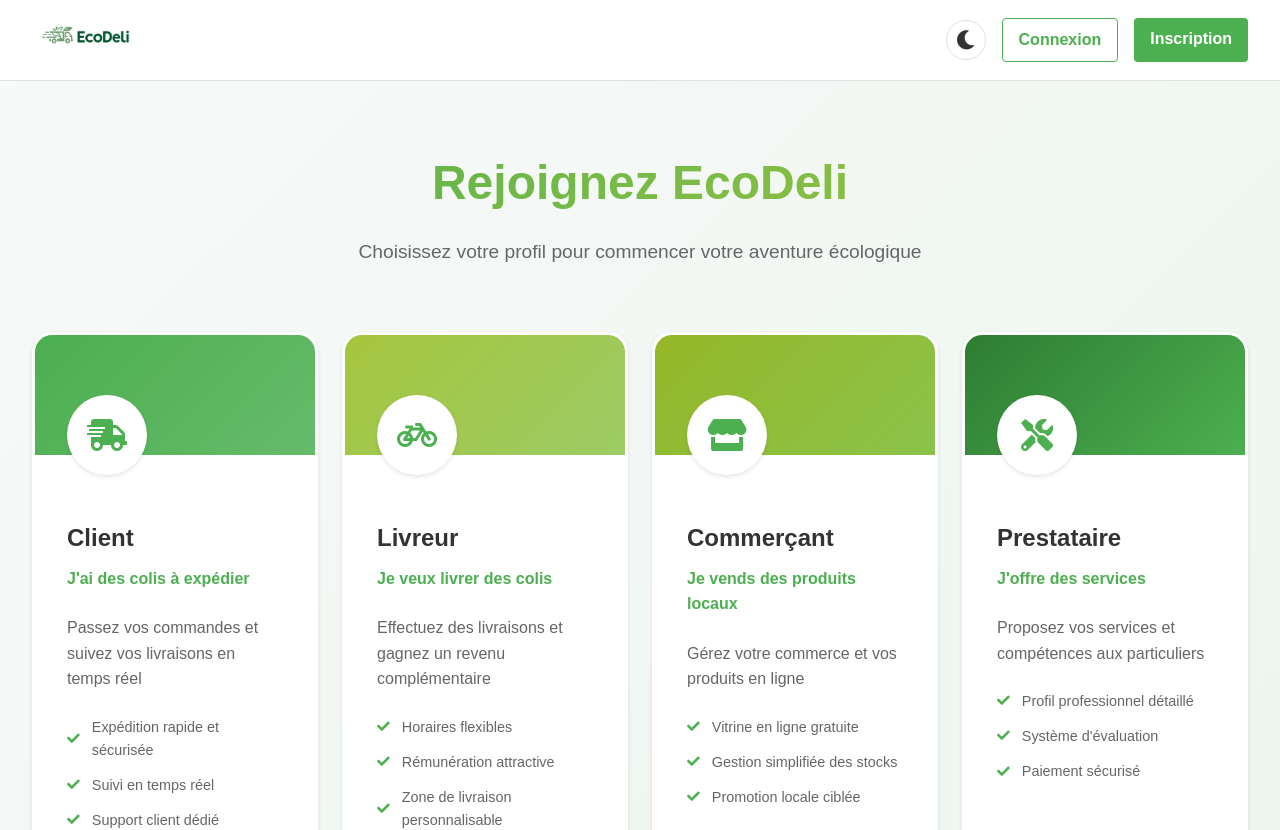
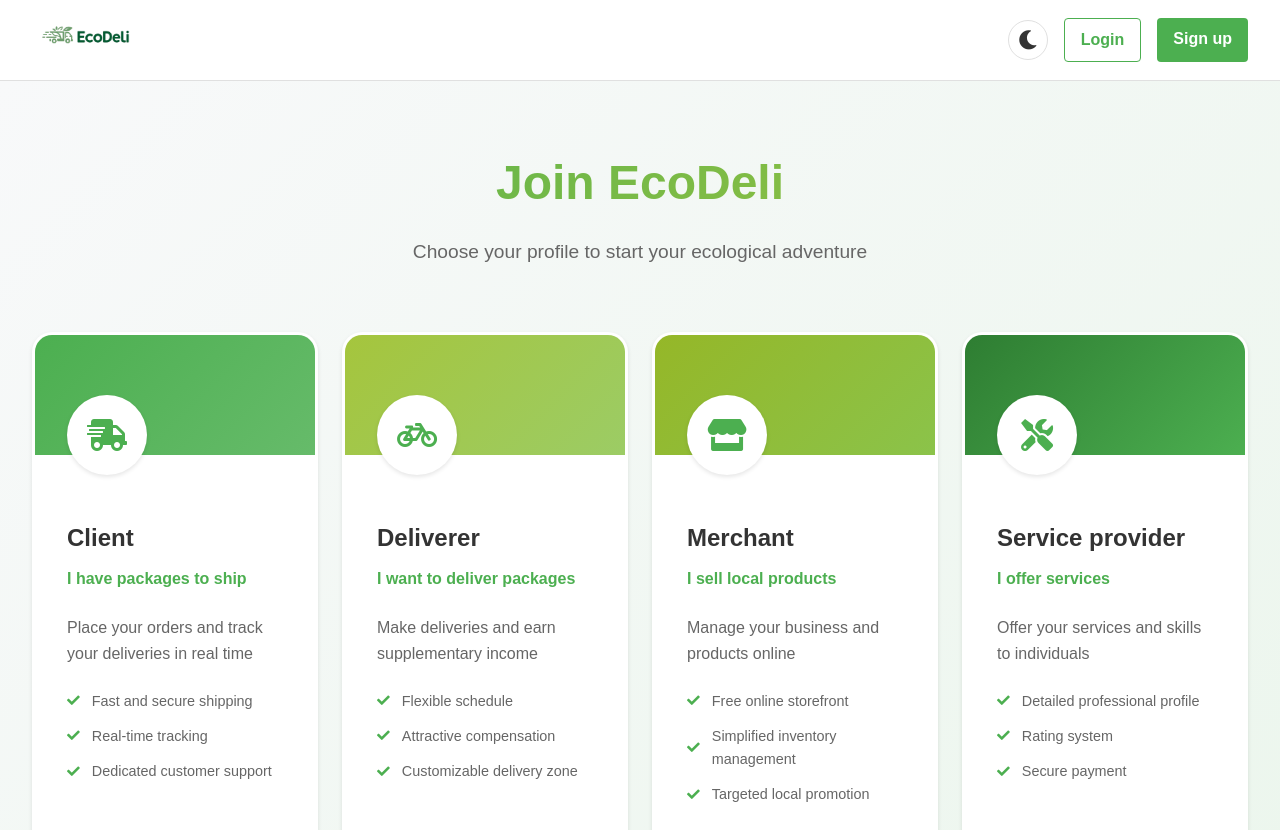
Before and after one commit to jade6taf/EcoDeli-2a5-Zazic-Lisika-Tafili, a Vue app in the folder ecodeli-frontend/: page /register in a window 1280 px wide. Shown: the top 830 px of the page. Built offline with nearby package versions, Linux system fonts and the light colour scheme.

Commit message:
[ADD] new translate pages

```diff
--- a/ecodeli-frontend/src/i18n/en.json
+++ b/ecodeli-frontend/src/i18n/en.json
@@ -69,5 +69,94 @@
         "profilPublic": "Public profile",
         "livraisons": "My deliveries",
         "logout": "Logout"
+    },
+    "registerview": {
+        "join-ecodeli": "Join EcoDeli",
+        "choose-profile": "Choose your profile to start your ecological adventure",
+        "continue": "Continue",
+        "your-information": "Your information",
+        "personal-info": "Personal information",
+        "company-info": "Company information",
+        "first-name": "First name",
+        "first-name-placeholder": "Your first name",
+        "last-name": "Last name",
+        "last-name-placeholder": "Your last name",
+        "email": "Email",
+        "email-placeholder": "your@email.com",
+        "password": "Password",
+        "password-placeholder": "Create a secure password",
+        "company-name": "Company name",
+        "company-name-placeholder": "Your company name",
+        "siret-number": "SIRET number",
+        "siret-placeholder": "14 digits",
+        "siret-title": "The SIRET number must contain exactly 14 digits",
+        "back": "Back",
+        "register": "Sign up",
+        "registering": "Signing up...",
+        "already-account": "Already have an account?",
+        "login-link": "Sign in",
+        "error-default": "Registration error",
+        "error-generic": "An error occurred during registration",
+        "profiles": {
+            "client": {
+                "title": "Client",
+                "subtitle": "I have packages to ship",
+                "description": "Place your orders and track your deliveries in real time",
+                "highlight-1": "Fast and secure shipping",
+                "highlight-2": "Real-time tracking",
+                "highlight-3": "Dedicated customer support"
+            },
+            "livreur": {
+                "title": "Deliverer",
+                "subtitle": "I want to deliver packages",
+                "description": "Make deliveries and earn supplementary income",
+                "highlight-1": "Flexible schedule",
+                "highlight-2": "Attractive compensation",
+                "highlight-3": "Customizable delivery zone"
+            },
+            "commercant": {
+                "title": "Merchant",
+                "subtitle": "I sell local products",
+                "description": "Manage your business and products online",
+                "highlight-1": "Free online storefront",
+                "highlight-2": "Simplified inventory management",
+                "highlight-3": "Targeted local promotion"
+            },
+            "prestataire": {
+                "title": "Service provider",
+                "subtitle": "I offer services",
+                "description": "Offer your services and skills to individuals",
+                "highlight-1": "Detailed professional profile",
+                "highlight-2": "Rating system",
+                "highlight-3": "Secure payment"
+            },
+            "admin": {
+                "title": "Administrator",
+                "subtitle": "Platform management",
+                "description": "Complete access to administration tools",
+                "highlight-1": "User management",
+                "highlight-2": "Content moderation",
+                "highlight-3": "Advanced statistics"
+            }
+        }
+    },
+    "loginview": {
+        "welcome-to-ecodeli": "Welcome to EcoDeli",
+        "login-to-access": "Log in to access your personal space",
+        "email-address": "Email address",
+        "email-placeholder": "your@email.com",
+        "password": "Password",
+        "password-placeholder": "Your password",
+        "login": "Sign in",
+        "logging-in": "Signing in...",
+        "forgot-password": "Forgot password?",
+        "no-account": "Don't have an account yet?",
+        "create-account": "Create an account",
+        "eco-platform": "Eco-responsible platform",
+        "email-required": "Email is required",
+        "password-required": "Password is required",
+        "invalid-credentials": "Invalid credentials. Please try again.",
+        "connection-error": "Connection error. Please try again.",
+        "forgot-password-coming-soon": "Password recovery feature coming soon!"
     }
 }
--- a/ecodeli-frontend/src/i18n/fr.json
+++ b/ecodeli-frontend/src/i18n/fr.json
@@ -69,5 +69,94 @@
         "profilPublic": "Profil public",
         "livraisons": "Mes livraisons",
         "logout": "Déconnexion"
+    },
+    "registerview": {
+        "join-ecodeli": "Rejoignez EcoDeli",
+        "choose-profile": "Choisissez votre profil pour commencer votre aventure écologique",
+        "continue": "Continuer",
+        "your-information": "Vos informations",
+        "personal-info": "Informations personnelles",
+        "company-info": "Informations de l'entreprise",
+        "first-name": "Prénom",
+        "first-name-placeholder": "Votre prénom",
+        "last-name": "Nom",
+        "last-name-placeholder": "Votre nom",
+        "email": "Email",
+        "email-placeholder": "votre@email.com",
+        "password": "Mot de passe",
+        "password-placeholder": "Créez un mot de passe sécurisé",
+        "company-name": "Nom de l'entreprise",
+        "company-name-placeholder": "Nom de votre entreprise",
+        "siret-number": "Numéro SIRET",
+        "siret-placeholder": "14 chiffres",
+        "siret-title": "Le numéro SIRET doit contenir exactement 14 chiffres",
+        "back": "Retour",
+        "register": "S'inscrire",
+        "registering": "Inscription en cours...",
+        "already-account": "Déjà un compte ?",
+        "login-link": "Se connecter",
+        "error-default": "Erreur lors de l'inscription",
+        "error-generic": "Une erreur est survenue lors de l'inscription",
+        "profiles": {
+            "client": {
+                "title": "Client",
+                "subtitle": "J'ai des colis à expédier",
+                "description": "Passez vos commandes et suivez vos livraisons en temps réel",
+                "highlight-1": "Expédition rapide et sécurisée",
+                "highlight-2": "Suivi en temps réel",
+                "highlight-3": "Support client dédié"
+            },
+            "livreur": {
+                "title": "Livreur",
+                "subtitle": "Je veux livrer des colis",
+                "description": "Effectuez des livraisons et gagnez un revenu complémentaire",
+                "highlight-1": "Horaires flexibles",
+                "highlight-2": "Rémunération attractive",
+                "highlight-3": "Zone de livraison personnalisable"
+            },
+            "commercant": {
+                "title": "Commerçant",
+                "subtitle": "Je vends des produits locaux",
+                "description": "Gérez votre commerce et vos produits en ligne",
+                "highlight-1": "Vitrine en ligne gratuite",
+                "highlight-2": "Gestion simplifiée des stocks",
+                "highlight-3": "Promotion locale ciblée"
+            },
+            "prestataire": {
+                "title": "Prestataire",
+                "subtitle": "J'offre des services",
+                "description": "Proposez vos services et compétences aux particuliers",
+                "highlight-1": "Profil professionnel détaillé",
+                "highlight-2": "Système d'évaluation",
+                "highlight-3": "Paiement sécurisé"
+            },
+            "admin": {
+                "title": "Administrateur",
+                "subtitle": "Gestion de la plateforme",
+                "description": "Accès complet aux outils d'administration",
+                "highlight-1": "Gestion des utilisateurs",
+                "highlight-2": "Modération du contenu",
+                "highlight-3": "Statistiques avancées"
+            }
+        }
+    },
+    "loginview": {
+        "welcome-to-ecodeli": "Bienvenue sur EcoDeli",
+        "login-to-access": "Connectez-vous pour accéder à votre espace personnel",
+        "email-address": "Adresse email",
+        "email-placeholder": "votre@email.com",
+        "password": "Mot de passe",
+        "password-placeholder": "Votre mot de passe",
+        "login": "Se connecter",
+        "logging-in": "Connexion en cours...",
+        "forgot-password": "Mot de passe oublié ?",
+        "no-account": "Pas encore de compte ?",
+        "create-account": "Créer un compte",
+        "eco-platform": "Plateforme éco-responsable",
+        "email-required": "L'email est requis",
+        "password-required": "Le mot de passe est requis",
+        "invalid-credentials": "Identifiants incorrects. Veuillez réessayer.",
+        "connection-error": "Erreur lors de la connexion. Veuillez réessayer.",
+        "forgot-password-coming-soon": "Fonctionnalité de récupération de mot de passe à venir !"
     }
 }
--- a/ecodeli-frontend/src/i18n/index.js
+++ b/ecodeli-frontend/src/i18n/index.js
@@ -4,7 +4,7 @@ import en from './en.json'
 
 const i18n = createI18n({
     legacy: false,
-    locale: 'fr',
+    locale: 'en',
     fallbackLocale: 'fr',
     messages: {
         fr,
--- a/ecodeli-frontend/src/views/RegisterView.vue
+++ b/ecodeli-frontend/src/views/RegisterView.vue
@@ -1,4 +1,5 @@
 <script>
+import { useI18n } from 'vue-i18n'
 import { authStore } from '@/store/auth'
 import PasswordInput from '@/components/PasswordInput.vue'
 
@@ -6,6 +7,10 @@ export default {
   name: 'RegisterView',
   components: {
     PasswordInput
+  },
+  setup() {
+    const { t } = useI18n()
+    return { t }
   },
   data() {
     return {
@@ -34,72 +39,74 @@ export default {
         strength: 0,
         errors: [],
         suggestions: []
-      },
-      profileData: {
+      }
+    }
+  },
+  computed: {
+    profileData() {
+      return {
         'CLIENT': {
-          title: 'Client',
-          subtitle: 'J\'ai des colis à expédier',
-          description: 'Passez vos commandes et suivez vos livraisons en temps réel',
+          title: this.t('registerview.profiles.client.title'),
+          subtitle: this.t('registerview.profiles.client.subtitle'),
+          description: this.t('registerview.profiles.client.description'),
           icon: 'fa-shipping-fast',
           highlights: [
-            'Expédition rapide et sécurisée',
-            'Suivi en temps réel',
-            'Support client dédié'
+            this.t('registerview.profiles.client.highlight-1'),
+            this.t('registerview.profiles.client.highlight-2'),
+            this.t('registerview.profiles.client.highlight-3')
           ],
           gradient: 'linear-gradient(135deg, #4CAF50 0%, #66BB6A 100%)'
         },
         'LIVREUR': {
-          title: 'Livreur',
-          subtitle: 'Je veux livrer des colis',
-          description: 'Effectuez des livraisons et gagnez un revenu complémentaire',
+          title: this.t('registerview.profiles.livreur.title'),
+          subtitle: this.t('registerview.profiles.livreur.subtitle'),
+          description: this.t('registerview.profiles.livreur.description'),
           icon: 'fa-bicycle',
           highlights: [
-            'Horaires flexibles',
-            'Rémunération attractive',
-            'Zone de livraison personnalisable'
+            this.t('registerview.profiles.livreur.highlight-1'),
+            this.t('registerview.profiles.livreur.highlight-2'),
+            this.t('registerview.profiles.livreur.highlight-3')
           ],
           gradient: 'linear-gradient(135deg, #A5C53D 0%, #9CCC65 100%)'
         },
         'COMMERCANT': {
-          title: 'Commerçant',
-          subtitle: 'Je vends des produits locaux',
-          description: 'Gérez votre commerce et vos produits en ligne',
+          title: this.t('registerview.profiles.commercant.title'),
+          subtitle: this.t('registerview.profiles.commercant.subtitle'),
+          description: this.t('registerview.profiles.commercant.description'),
           icon: 'fa-store',
           highlights: [
-            'Vitrine en ligne gratuite',
-            'Gestion simplifiée des stocks',
-            'Promotion locale ciblée'
+            this.t('registerview.profiles.commercant.highlight-1'),
+            this.t('registerview.profiles.commercant.highlight-2'),
+            this.t('registerview.profiles.commercant.highlight-3')
           ],
           gradient: 'linear-gradient(135deg, #95B728 0%, #8BC34A 100%)'
         },
         'PRESTATAIRE': {
-          title: 'Prestataire',
-          subtitle: 'J\'offre des services',
-          description: 'Proposez vos services et compétences aux particuliers',
+          title: this.t('registerview.profiles.prestataire.title'),
+          subtitle: this.t('registerview.profiles.prestataire.subtitle'),
+          description: this.t('registerview.profiles.prestataire.description'),
           icon: 'fa-tools',
           highlights: [
-            'Profil professionnel détaillé',
-            'Système d\'évaluation',
-            'Paiement sécurisé'
+            this.t('registerview.profiles.prestataire.highlight-1'),
+            this.t('registerview.profiles.prestataire.highlight-2'),
+            this.t('registerview.profiles.prestataire.highlight-3')
           ],
           gradient: 'linear-gradient(135deg, #2e7d32 0%, #4CAF50 100%)'
         },
         'ADMIN': {
-          title: 'Administrateur',
-          subtitle: 'Gestion de la plateforme',
-          description: 'Accès complet aux outils d\'administration',
+          title: this.t('registerview.profiles.admin.title'),
+          subtitle: this.t('registerview.profiles.admin.subtitle'),
+          description: this.t('registerview.profiles.admin.description'),
           icon: 'fa-user-shield',
           highlights: [
-            'Gestion des utilisateurs',
-            'Modération du contenu',
-            'Statistiques avancées'
+            this.t('registerview.profiles.admin.highlight-1'),
+            this.t('registerview.profiles.admin.highlight-2'),
+            this.t('registerview.profiles.admin.highlight-3')
           ],
           gradient: 'linear-gradient(135deg, #1976d2 0%, #2196F3 100%)'
         }
-      }
-    }
-  },
-  computed: {
+      };
+    },
     stepValid() {
       if (this.step === 1) {
         return !!this.selectedProfile;
@@ -154,7 +161,7 @@ export default {
 
         if (!response.ok) {
           const errorData = await response.json().catch(() => null);
-          throw new Error(errorData?.message || 'Erreur lors de l\'inscription');
+          throw new Error(errorData?.message || this.t('registerview.error-default'));
         }
 
         const data = await response.json();
@@ -171,7 +178,7 @@ export default {
         const redirectPath = userTypeToPath[this.user.type] || '/';
         this.$router.push(redirectPath);
       } catch (err) {
-        this.error = err.message || 'Une erreur est survenue lors de l\'inscription';
+        this.error = err.message || this.t('registerview.error-generic');
       } finally {
         this.loading = false;
       }
@@ -189,8 +196,8 @@ export default {
     <!-- Étape 1: Sélection du profil avec cartes immersives -->
     <div v-if="step === 1" class="profile-selection-container">
       <div class="selection-header">
-        <h1 class="main-title">Rejoignez EcoDeli</h1>
-        <p class="main-subtitle">Choisissez votre profil pour commencer votre aventure écologique</p>
+        <h1 class="main-title">{{ t('registerview.join-ecodeli') }}</h1>
+        <p class="main-subtitle">{{ t('registerview.choose-profile') }}</p>
       </div>
 
       <div v-if="error" class="error-message">
@@ -240,7 +247,7 @@ export default {
           @click="nextStep"
           :disabled="!stepValid"
         >
-          <span>Continuer</span>
+          <span>{{ t('registerview.continue') }}</span>
           <i class="fas fa-arrow-right"></i>
         </button>
       </div>
@@ -258,7 +265,7 @@ export default {
             <p>{{ profileData[selectedProfile].subtitle }}</p>
           </div>
         </div>
-        <h2>Vos informations</h2>
+        <h2>{{ t('registerview.your-information') }}</h2>
       </div>
 
       <div v-if="error" class="error-message">
@@ -270,48 +277,48 @@ export default {
         <div class="form-section">
           <h4>
             <i class="fas fa-user"></i>
-            Informations personnelles
+            {{ t('registerview.personal-info') }}
           </h4>
           <div class="form-row">
             <div class="form-group">
-              <label for="nom">Nom</label>
+              <label for="nom">{{ t('registerview.last-name') }}</label>
               <input
                 type="text"
                 id="nom"
                 v-model="user.nom"
                 required
-                placeholder="Votre nom"
+                :placeholder="t('registerview.last-name-placeholder')"
               >
             </div>
             <div class="form-group">
-              <label for="prenom">Prénom</label>
+              <label for="prenom">{{ t('registerview.first-name') }}</label>
               <input
                 type="text"
                 id="prenom"
                 v-model="user.prenom"
                 required
-                placeholder="Votre prénom"
+                :placeholder="t('registerview.first-name-placeholder')"
               >
             </div>
           </div>
 
           <div class="form-row">
             <div class="form-group">
-              <label for="email">Email</label>
+              <label for="email">{{ t('registerview.email') }}</label>
               <input
                 type="email"
                 id="email"
                 v-model="user.email"
                 required
-                placeholder="votre@email.com"
+                :placeholder="t('registerview.email-placeholder')"
               >
             </div>
             <div class="form-group password-field-group">
-              <label for="email">Mot de passe</label>
+              <label for="password">{{ t('registerview.password') }}</label>
               <PasswordInput
                 v-model="user.motDePasse"
                 label="Mot de passe *"
-                placeholder="Créez un mot de passe sécurisé"
+                :placeholder="t('registerview.password-placeholder')"
                 :required="true"
                 :show-strength="true"
                 :show-criteria="true"
@@ -331,29 +338,29 @@ export default {
         <div v-if="user.type === 'PRESTATAIRE'" class="form-section">
           <h4>
             <i class="fas fa-building"></i>
-            Informations de l'entreprise
+            {{ t('registerview.company-info') }}
           </h4>
           <div class="form-row">
             <div class="form-group">
-              <label for="nomEntreprise">Nom de l'entreprise</label>
+              <label for="nomEntreprise">{{ t('registerview.company-name') }}</label>
               <input
                 type="text"
                 id="nomEntreprise"
                 v-model="user.nomEntreprise"
                 required
-                placeholder="Nom de votre entreprise"
+                :placeholder="t('registerview.company-name-placeholder')"
               >
             </div>
             <div class="form-group">
-              <label for="siret">Numéro SIRET</label>
+              <label for="siret">{{ t('registerview.siret-number') }}</label>
               <input
                 type="text"
                 id="siret"
                 v-model="user.siret"
                 required
                 pattern="[0-9]{14}"
-                placeholder="14 chiffres"
-                title="Le numéro SIRET doit contenir exactement 14 chiffres"
+                :placeholder="t('registerview.siret-placeholder')"
+                :title="t('registerview.siret-title')"
               >
             </div>
           </div>
@@ -362,7 +369,7 @@ export default {
         <div class="form-navigation">
           <button type="button" class="btn-secondary" @click="prevStep">
             <i class="fas fa-arrow-left"></i>
-            Retour
+            {{ t('registerview.back') }}
           </button>
           <button
             type="submit"
@@ -371,18 +378,18 @@ export default {
           >
             <span v-if="loading">
               <i class="fas fa-spinner fa-spin"></i>
-              Inscription en cours...
+              {{ t('registerview.registering') }}
             </span>
             <span v-else>
               <i class="fas fa-user-plus"></i>
-              S'inscrire
+              {{ t('registerview.register') }}
             </span>
           </button>
         </div>
 
         <p class="login-link">
-          Déjà un compte ?
-          <router-link to="/login">Se connecter</router-link>
+          {{ t('registerview.already-account') }}
+          <router-link to="/login">{{ t('registerview.login-link') }}</router-link>
         </p>
       </form>
     </div>
```
Also changed, not shown: ecodeli-frontend/src/views/LoginView.vue (+23 -17 lines).
